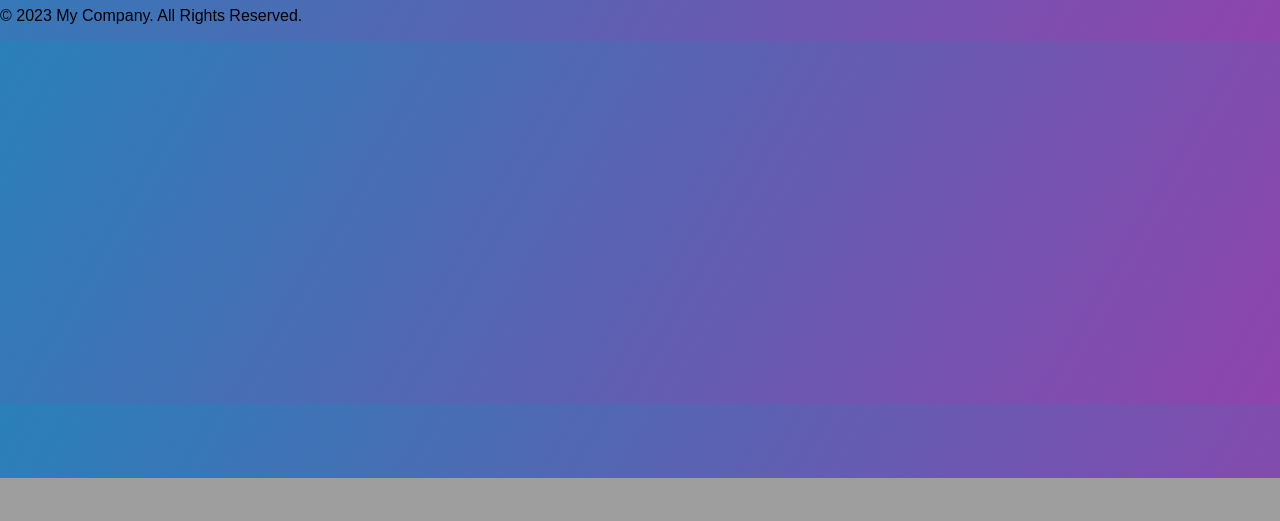
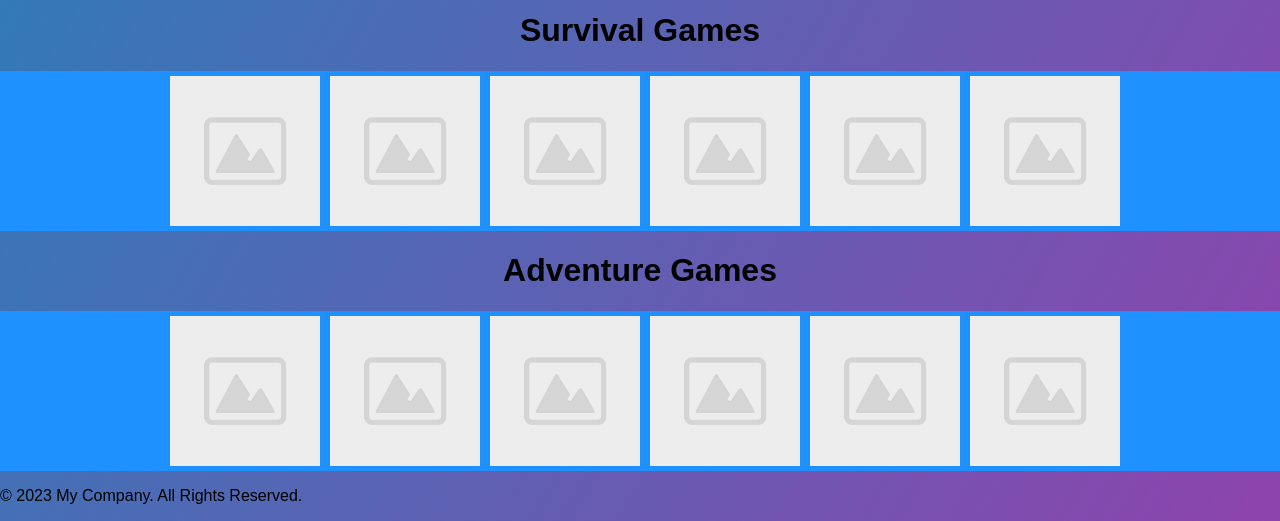
Before and after one commit to EONBHS/EnvisionVR-master, a Python web app: template app/templates/browse.html in a window 1280 px wide. Shown: the part 322-843 px from the top of the page. Before the commit the page ends 800 px from the top, so only its background shows below. Run offline with Jinja, Linux system fonts and the light colour scheme; the template is opened without the code that fills it, so the values that code supplies are empty.

Commit message:
Fix display of games

```diff
--- a/app/templates/browse.html
+++ b/app/templates/browse.html
@@ -14,45 +14,120 @@
 	<!-- Layered display of games of different catagorys -->
 	<h1>Horror Games</h1>
 	<div class="flex-container">
+        <div class="flex-item">
+            <a href="game/1">
+                <img src="static/Default.jpeg" alt="Placeholder">
 
-		<!-- Clickable images -->
-		<div class="flex-item">
-			<a href="game">
-				<img src="static/placeholder.png">
-				<p>Game 1</p>
             </a>
         </div>
         <div class="flex-item">
-			<a href="game">
-				<img src="static/placeholder.png">
-				<p>Game 2</p>
+            <a href="game/2">
+                <img src="static/Default.jpeg" alt="Placeholder">
+
             </a>
         </div>
         <div class="flex-item">
-			<a href="game">
-				<img src="static/placeholder.png">
-				<p>Game 3</p>
+            <a href="game/3">
+                <img src="static/Default.jpeg" alt="Placeholder">
+
             </a>
         </div>
         <div class="flex-item">
-			<a href="game">
-				<img src="static/placeholder.png">
-				<p>Game 4</p>
+            <a href="game/4">
+                <img src="static/Default.jpeg" alt="Placeholder">
+
             </a>
         </div>
         <div class="flex-item">
-			<a href="game">
-				<img src="static/placeholder.png" >
-				<p>Game 5</p>
+            <a href="game/5">
+                <img src="static/Default.jpeg" alt="Placeholder">
+
             </a>
         </div>
         <div class="flex-item">
-			<a href="game">
-				<img src="static/placeholder.png">
-				<p>Game 6</p>
+            <a href="game/6">
+                <img src="static/Default.jpeg" alt="Placeholder">
+
             </a>
         </div>
+    </div>
+	<h1>Survival Games</h1>
+	<div class="flex-container">
+        <div class="flex-item">
+            <a href="game/1">
+                <img src="static/Default.jpeg" alt="Placeholder">
 
+            </a>
+        </div>
+        <div class="flex-item">
+            <a href="game/2">
+                <img src="static/Default.jpeg" alt="Placeholder">
+
+            </a>
+        </div>
+        <div class="flex-item">
+            <a href="game/3">
+                <img src="static/Default.jpeg" alt="Placeholder">
+
+            </a>
+        </div>
+        <div class="flex-item">
+            <a href="game/4">
+                <img src="static/Default.jpeg" alt="Placeholder">
+
+            </a>
+        </div>
+        <div class="flex-item">
+            <a href="game/5">
+                <img src="static/Default.jpeg" alt="Placeholder">
+
+            </a>
+        </div>
+        <div class="flex-item">
+            <a href="game/6">
+                <img src="static/Default.jpeg" alt="Placeholder">
+
+            </a>
+        </div>
+    </div>
+	<h1>Adventure Games</h1>
+	<div class="flex-container">
+        <div class="flex-item">
+            <a href="game/1">
+                <img src="static/Default.jpeg" alt="Placeholder">
+
+            </a>
+        </div>
+        <div class="flex-item">
+            <a href="game/2">
+                <img src="static/Default.jpeg" alt="Placeholder">
+
+            </a>
+        </div>
+        <div class="flex-item">
+            <a href="game/3">
+                <img src="static/Default.jpeg" alt="Placeholder">
+
+            </a>
+        </div>
+        <div class="flex-item">
+            <a href="game/4">
+                <img src="static/Default.jpeg" alt="Placeholder">
+
+            </a>
+        </div>
+        <div class="flex-item">
+            <a href="game/5">
+                <img src="static/Default.jpeg" alt="Placeholder">
+
+            </a>
+        </div>
+        <div class="flex-item">
+            <a href="game/6">
+                <img src="static/Default.jpeg" alt="Placeholder">
+
+            </a>
+        </div>
     </div>
 
 	{% endblock %}
--- a/app/templates/dashboard.html
+++ b/app/templates/dashboard.html
@@ -12,6 +12,10 @@
           <!-- center column for dashboard -->
             <div class="center_dashboard">
 
+                <div class="card">
+                    <h2>Add Game</h2>
+                    <a href="/addgame">Add Game</a>
+                </div>
                 <div class="card">
                 <h2>My Jams</h2>
                 <p>Here you can see your jams and your profile.</p>
```
Lines whose indentation alone changed are shown as unchanged.
